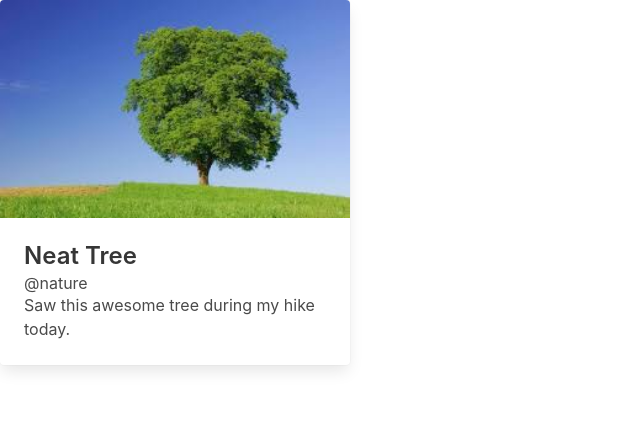
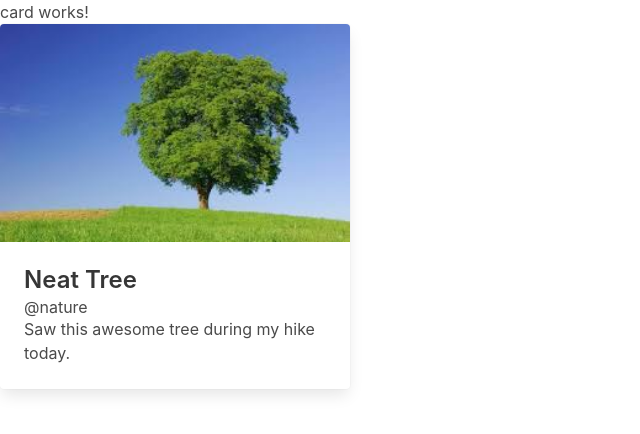
Before and after one commit to rhodinemma/cards-flex, an Angular app: page / in a window 1280 px wide. Shown: the top 434 px of the page, without its empty margins (0-640 px from the left). Built offline with nearby package versions, Linux system fonts and the light colour scheme.

Commit message:
feat: creating a component

```diff
--- a/src/app/app.component.html
+++ b/src/app/app.component.html
@@ -1,3 +1,5 @@
+<app-card></app-card>
+
 <div class="card">
   <div class="card-image">
     <figure class="image is4by3">
--- a/src/app/app.module.ts
+++ b/src/app/app.module.ts
@@ -2,10 +2,12 @@ import { NgModule } from '@angular/core';
 import { BrowserModule } from '@angular/platform-browser';
 
 import { AppComponent } from './app.component';
+import { CardComponent } from './card/card.component';
 
 @NgModule({
   declarations: [
-    AppComponent
+    AppComponent,
+    CardComponent
   ],
   imports: [
     BrowserModule
--- /dev/null
+++ b/src/app/card/card.component.html
@@ -0,0 +1 @@
+<p>card works!</p>
```
Also changed, not shown: src/app/card/card.component.ts (added, +10 -0 lines), src/app/card/card.component.css (added), 1 other file (tests, documents, lock files or other folders).
